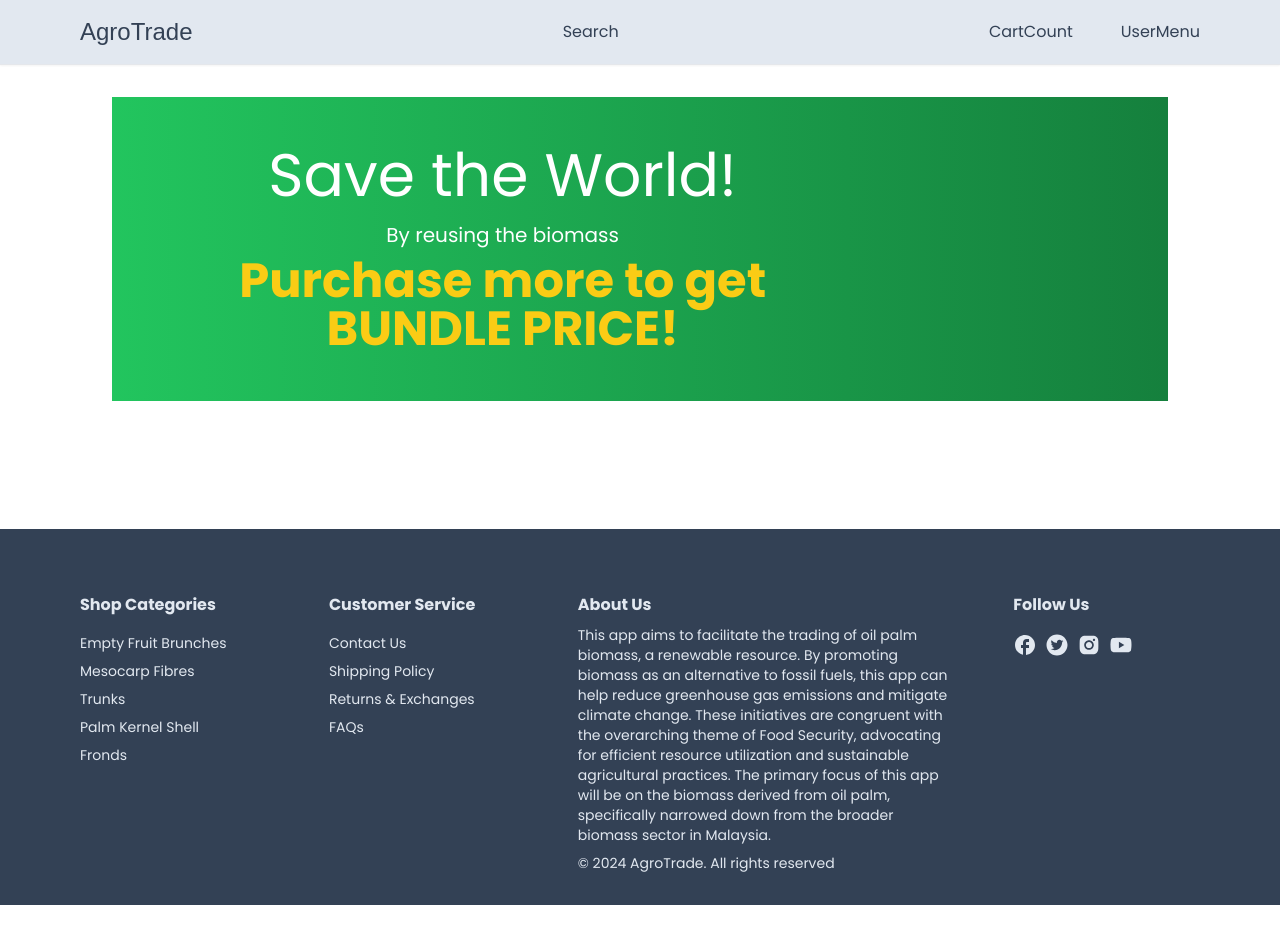
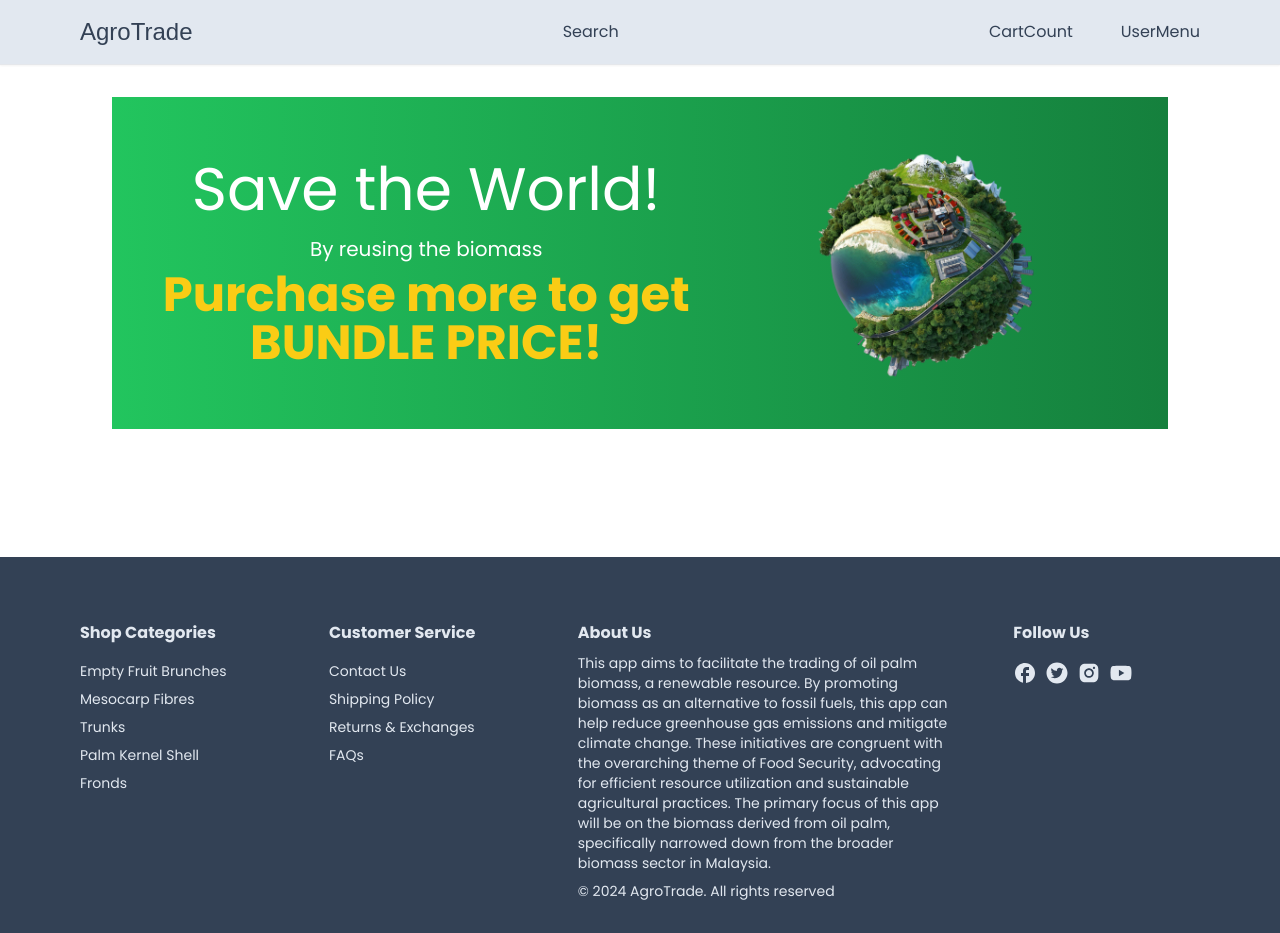
Before and after one commit to Angeline0210/TTP-AgroTrade, a Next.js app: page / in a window 1280 px wide. Before the commit the page ends 905 px from the top, so only its background shows below. Built offline with nearby package versions, Linux system fonts and the light colour scheme; a web font is replaced by a local one.

Commit message:
added photo to the banner

```diff
--- a/app/components/HomeBanner.tsx
+++ b/app/components/HomeBanner.tsx
@@ -1,3 +1,5 @@
+import Image from 'next/image';
+
 const HomeBanner= () => {
     return (
         <div className="relative bg-gradient-to-r
@@ -26,12 +28,8 @@ const HomeBanner= () => {
                         Purchase more to get BUNDLE PRICE!
                     </p>
                 </div>
-                <div className="w-1/3 relative aspect-video">
-                    {/* <Image
-                    src='/banner.image.png'
-                    alt='Banner Image'
-                    className="object-contain"
-                    /> */}
+                <div className="w-2/3 relative aspect-video">
+                    <Image src="/banner-image.png" fill alt="Banner Image" className="object-contain"/>
                 </div>
             </div>
         </div>
```
Also changed, not shown: public/banner-image.png (added).
